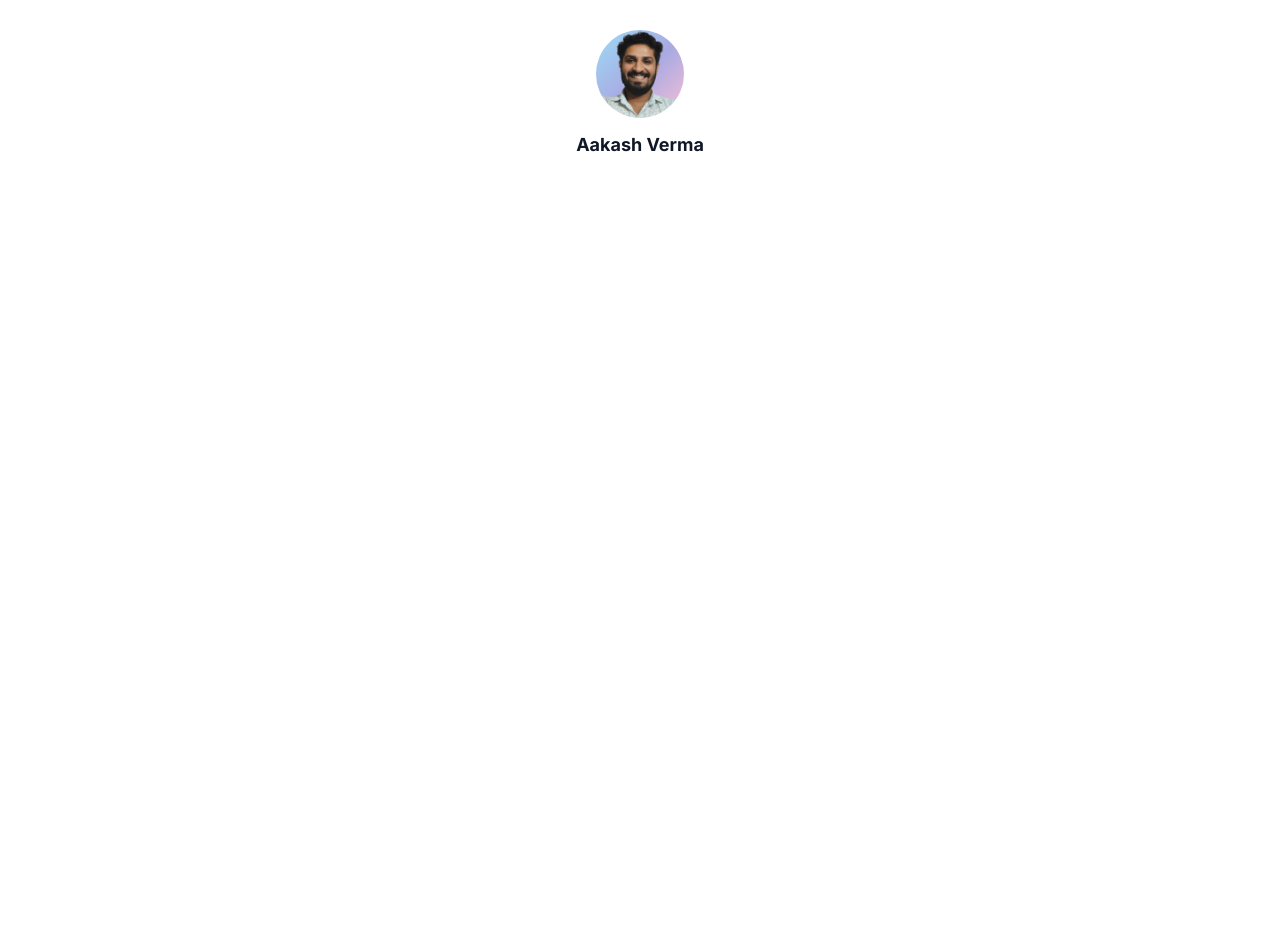
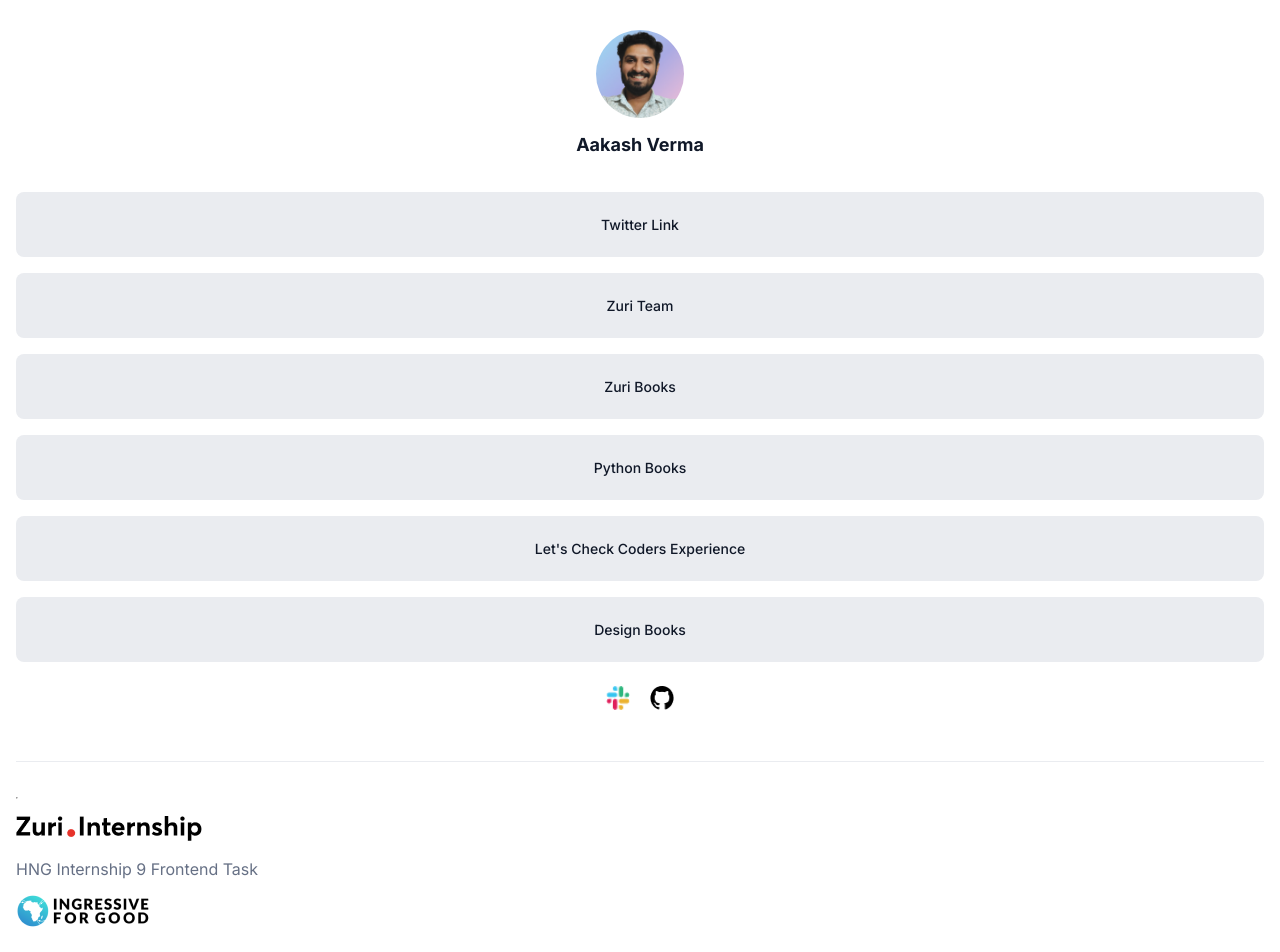
Before and after one commit to skyv26/linktree-profile, a React (Create React App) app: page / in a window 1280 px wide. Shown: the top 952 px of the page. Before the commit the page ends 800 px from the top, so only its background shows below. Built offline with nearby package versions, Linux system fonts and the light colour scheme.

Commit message:
Update the folder

```diff
--- a/src/App.js
+++ b/src/App.js
@@ -1,10 +1,16 @@
 import React from 'react';
 import ProfileSection from './components/ProfileSection/ProfileSection';
+import LinkSection from './components/LinkSection/LinkSection';
+import SocialSection from './components/SocialSection/SocialSection';
+import Footer from './components/Footer/Footer';
 
 const App = props => {
   return (
     <div>
       <ProfileSection />
+      <LinkSection />
+      <SocialSection />
+      <Footer />
     </div>
   );
 };
```
Also changed, not shown: src/assets/Vector.png (added).
